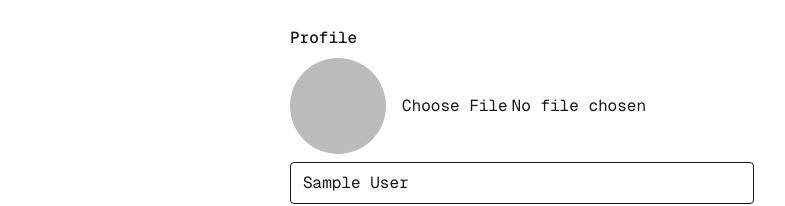
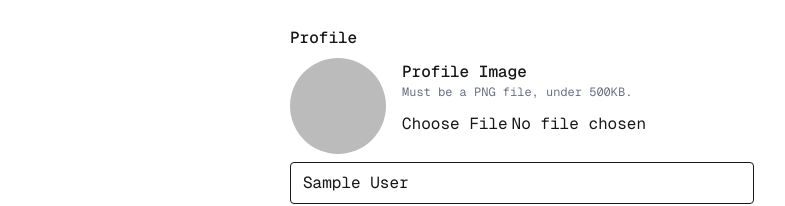
Before and after one commit to DeesAmps/WhisperChatv2.0, a Next.js app: page /profile in a window 1280 px wide. Shown: the part 262-468 px from the top of the page, without its empty margins (118-903 px from the left). Built offline with nearby package versions, Linux system fonts and the light colour scheme; no server answers; the database is empty; sample sign-in values are in the browser's storage.

Commit message:
added filters around what can be uploaded as a profile image on front / backend. Optimized logo files

```diff
--- a/src/app/profile/page.tsx
+++ b/src/app/profile/page.tsx
@@ -82,7 +82,7 @@ export default function ProfilePage() {
       if (imageFile) {
         const storage = getStorage();
         const imgRef = storageRef(storage, `profileImages/${user.uid}`);
-        await uploadBytes(imgRef, imageFile);
+        await uploadBytes(imgRef, imageFile, { contentType: 'image/png' });
         finalPhotoURL = await getDownloadURL(imgRef);
       }
 
@@ -188,11 +188,38 @@ export default function ProfilePage() {
             height={96}
             className="rounded-full object-cover"
           />
+           <label className="block mb-4">
+            <span className="font-medium">Profile Image</span>
+            <p className="text-xs text-gray-500 dark:text-gray-400 mb-1">
+              Must be a PNG file, under 500KB.
+            </p>
           <input
             type="file"
-            accept="image/*"
-            onChange={e => e.target.files?.[0] && setImageFile(e.target.files[0])}
+            accept="image/png"
+            className ="mt-2"
+            onChange={e =>{
+              const file = e.target.files?.[0] ?? null;
+              if (!file) {
+                setImageFile(null);
+                return;
+              }
+              //1) must be png
+              if (file.type !== 'image/png') {
+                setStatus('Only PNG images are allowed');
+                return;
+              }
+              //2) must be under 500kb
+              const MAX_BYTES = 500 * 1024;
+              if (file.size > MAX_BYTES) {
+                setStatus('Image must be under 500kb');
+                return;
+              }
+
+              setStatus(null);
+              setImageFile(file);
+            }}
           />
+          </label>
         </div>
         <input
           type="text"
```
Also changed, not shown: public/logo.png, 1 other file (tests, documents, lock files or other folders).
